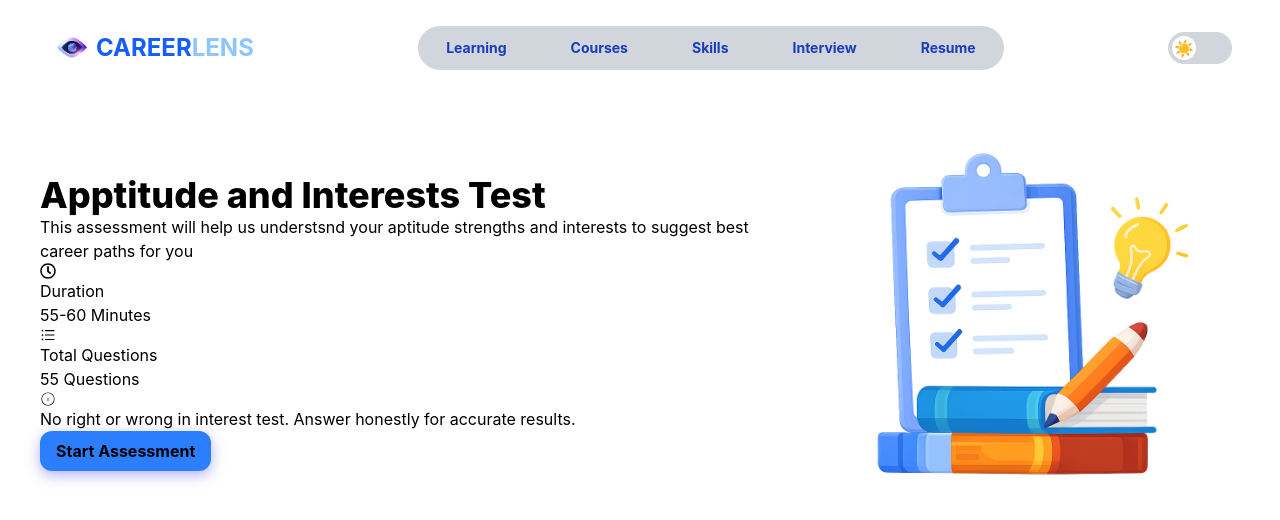
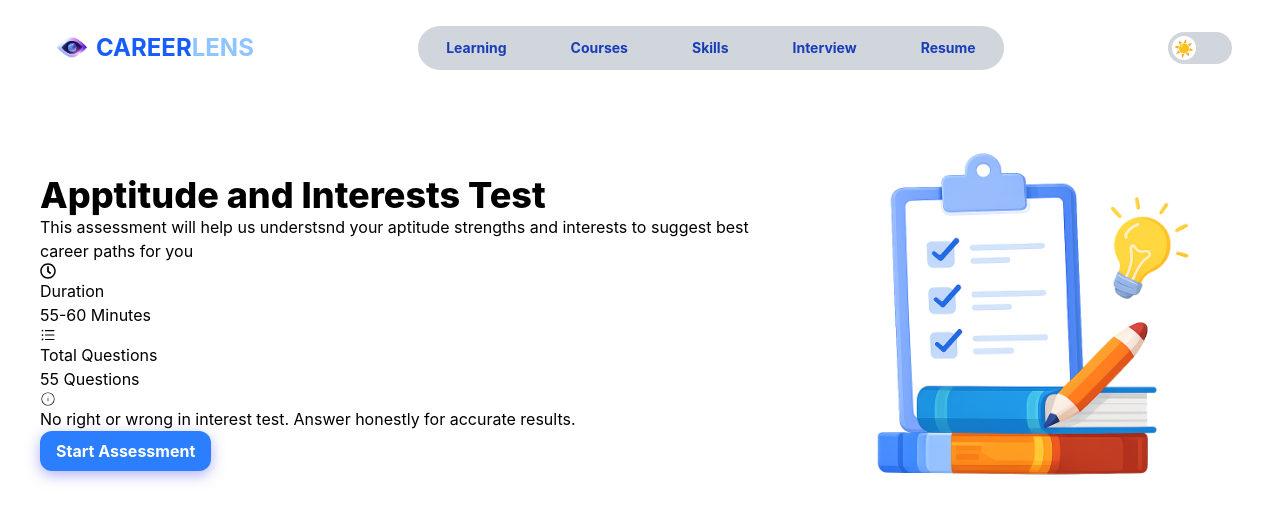
Before and after one commit to Shivamch0/CareerLens-AI, a React app in the folder Frontend/: page /apptitude in a window 1280 px wide. Shown: the top 520 px of the page. Built offline with nearby package versions, Linux system fonts and the light colour scheme; the HTML template or start-up script is replaced by a standard one.

Commit message:
change dashboard button style , rmove unnecessary console log statements

```diff
--- a/Frontend/src/components/DashboardButton.jsx
+++ b/Frontend/src/components/DashboardButton.jsx
@@ -1,6 +1,9 @@
+import { useTheme } from "../Provider/ThemeProvider"
+
 const DashboardButton = ({ title, fn, style , disabled}) => {
+  const { isDark } = useTheme()
   return <button
-   className={` px-4 py-2 rounded-xl cursor-pointer shadow-[0_4px_14px_rgba(99,102,241,0.5)]  hover:brightness-90 transition-all duration-300 font-bold ${style ? style : 'bg-blue-500 hover:bg-blue-800 '} `}
+   className={` px-4 py-2 rounded-xl cursor-pointer shadow-[0_4px_14px_rgba(99,102,241,0.5)]  hover:brightness-90 transition-all duration-300 font-bold text-white  ${style ? style : 'bg-blue-500 hover:bg-blue-800 '} `}
    onClick={fn}
    disabled={disabled}
    >{title}</button>;
--- a/Frontend/src/pages/Home.jsx
+++ b/Frontend/src/pages/Home.jsx
@@ -15,7 +15,6 @@ import lightBgImage from "../assets/Light_image.png"
 function Home() {
   const navigate = useNavigate();
   const {isDark} = useTheme()
-  console.log(isDark)
   return (
     <section >
 
```
